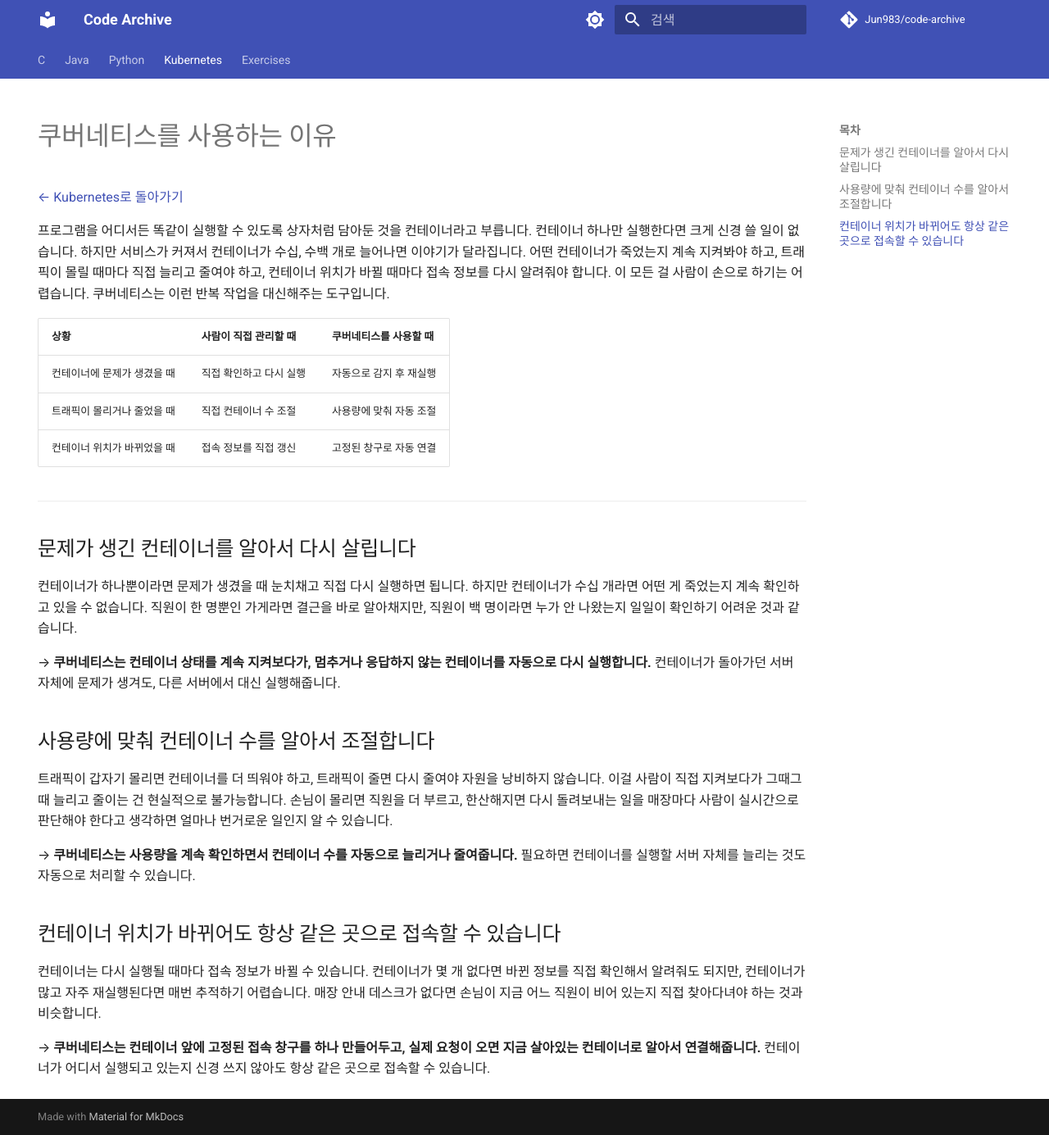
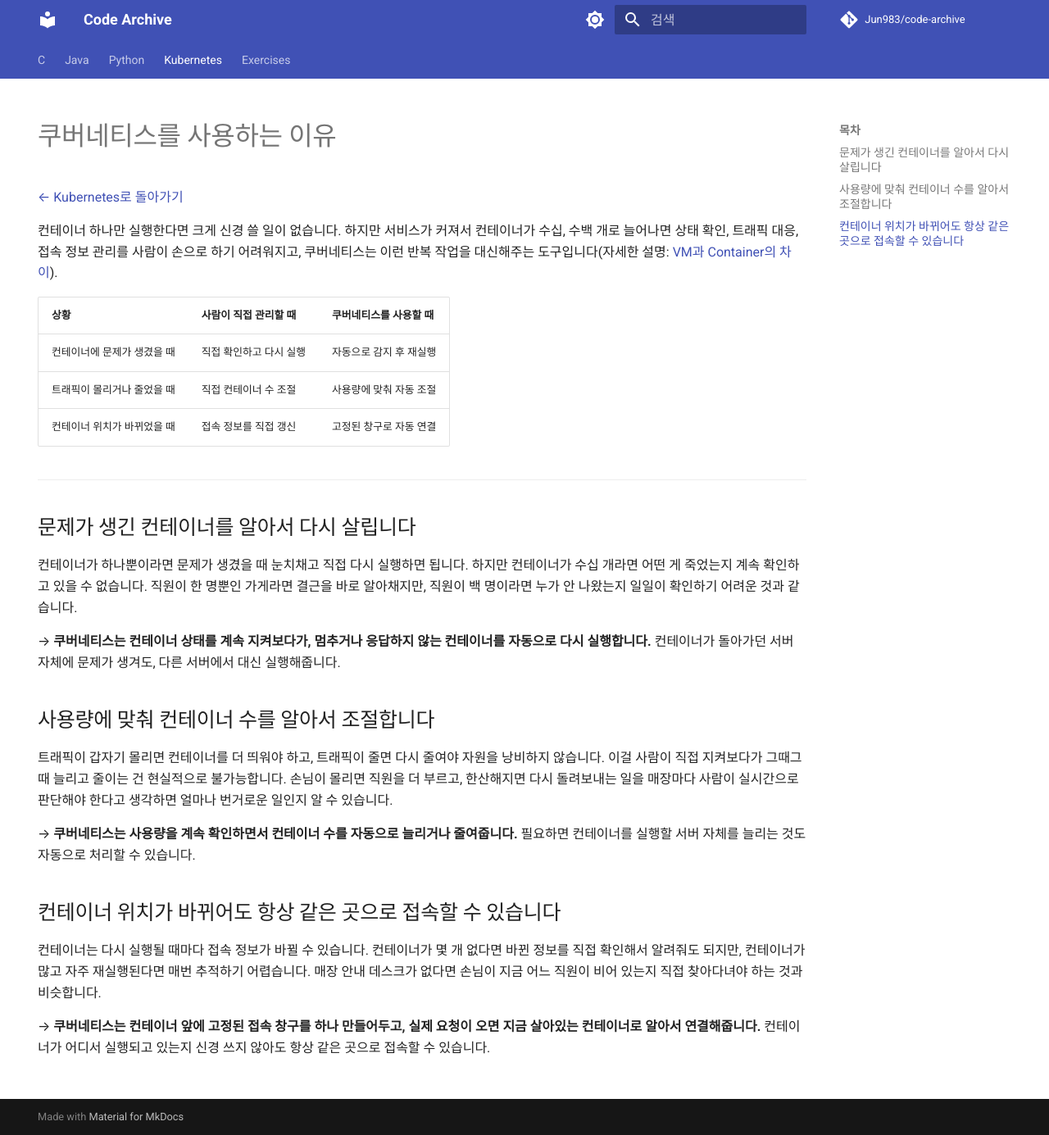
Before and after one commit to Jun983/code-archive, an MkDocs documentation site: the page built from docs/kubernetes/why.md, in a window 1280 px wide and 1385 px high. Shown: the whole window at 82% size. Built offline with MkDocs 1.6.1 and Material for MkDocs 9.7.7, drawn with Linux system fonts in a browser that asks for light colours; comment, search, counter and statistics services are not loaded.

Commit message:
docs(kubernetes): 사용 이유 문서의 컨테이너 설명을 VM/Container 문서로 위임
Co-Authored-By: Claude Sonnet 5 <noreply@anthropic.com>

```diff
--- a/docs/kubernetes/why.md
+++ b/docs/kubernetes/why.md
@@ -7,7 +7,7 @@ hide:
 
 [← Kubernetes로 돌아가기](index.md)
 
-프로그램을 어디서든 똑같이 실행할 수 있도록 상자처럼 담아둔 것을 컨테이너라고 부릅니다. 컨테이너 하나만 실행한다면 크게 신경 쓸 일이 없습니다. 하지만 서비스가 커져서 컨테이너가 수십, 수백 개로 늘어나면 이야기가 달라집니다. 어떤 컨테이너가 죽었는지 계속 지켜봐야 하고, 트래픽이 몰릴 때마다 직접 늘리고 줄여야 하고, 컨테이너 위치가 바뀔 때마다 접속 정보를 다시 알려줘야 합니다. 이 모든 걸 사람이 손으로 하기는 어렵습니다. 쿠버네티스는 이런 반복 작업을 대신해주는 도구입니다.
+컨테이너 하나만 실행한다면 크게 신경 쓸 일이 없습니다. 하지만 서비스가 커져서 컨테이너가 수십, 수백 개로 늘어나면 상태 확인, 트래픽 대응, 접속 정보 관리를 사람이 손으로 하기 어려워지고, 쿠버네티스는 이런 반복 작업을 대신해주는 도구입니다(자세한 설명: [VM과 Container의 차이](vm-vs-container.md)).
 
 | 상황 | 사람이 직접 관리할 때 | 쿠버네티스를 사용할 때 |
 |---|---|---|
```
